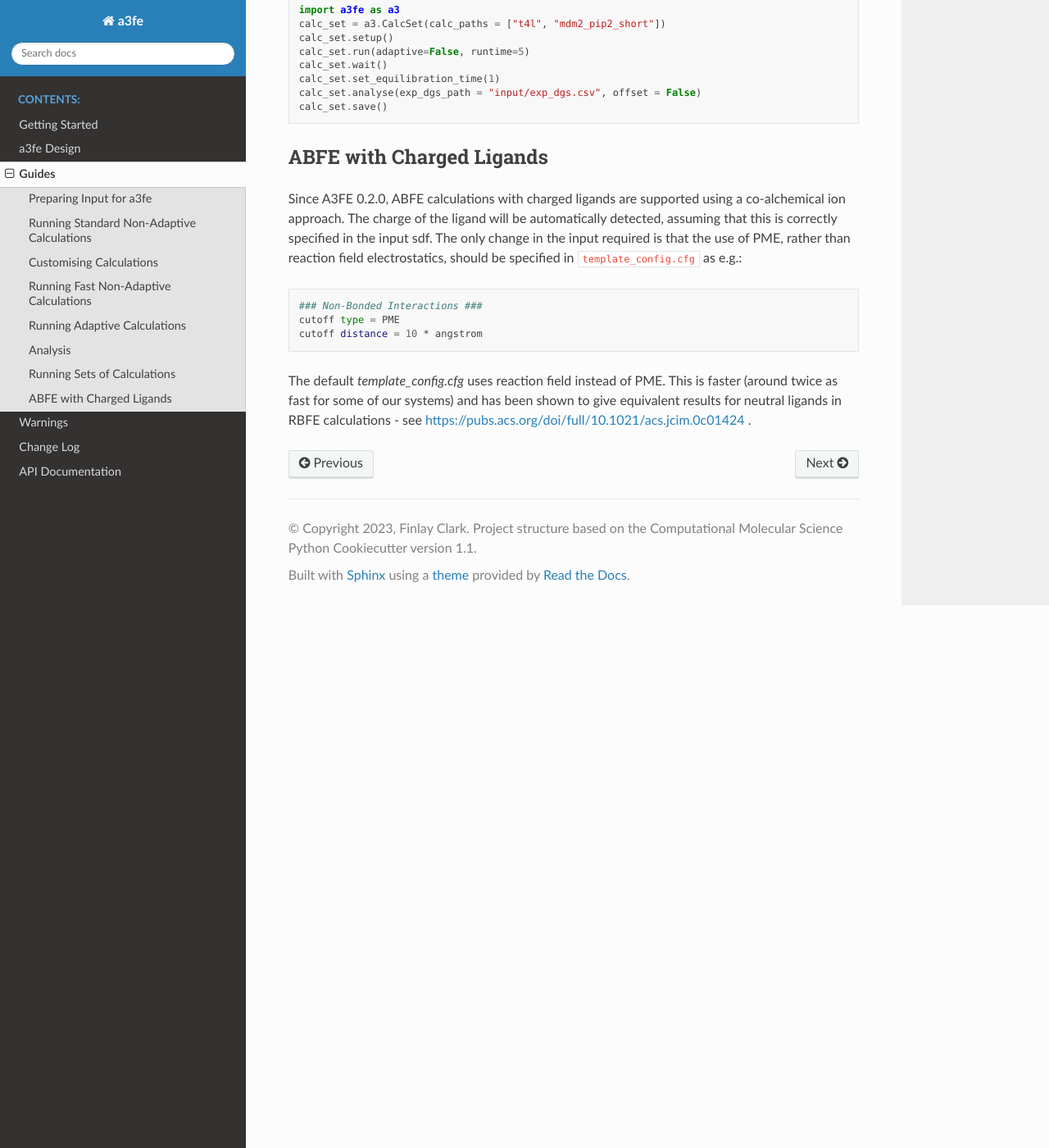
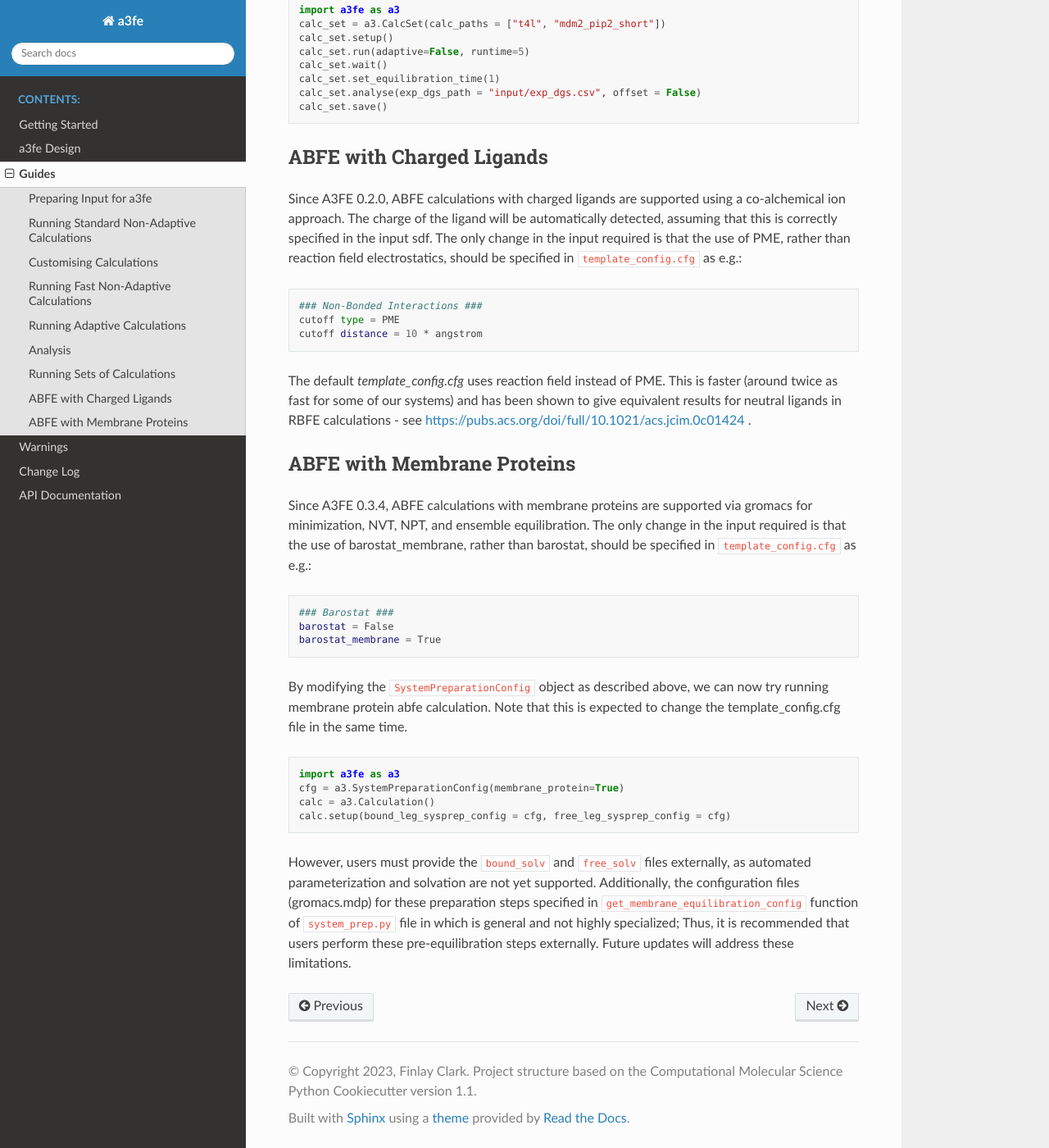
Before and after one commit to michellab/a3fe, a Sphinx documentation site: the page built from docs/guides.rst, in a window 1280 px wide and 1400 px high, scrolled down 6079 px. Shown: the whole window at 82% size. Built offline with Sphinx 7.4.7 and the Read the Docs theme 3.1.0, drawn with Linux system fonts in a browser that asks for light colours.

Commit message:
Some extensive docs for membrane protein

```diff
--- a/docs/guides.rst
+++ b/docs/guides.rst
@@ -277,3 +277,28 @@ Since A3FE 0.2.0, ABFE calculations with charged ligands are supported using a c
     cutoff distance = 10 * angstrom
 
 The default `template_config.cfg` uses reaction field instead of PME. This is faster (around twice as fast for some of our systems) and has been shown to give equivalent results for neutral ligands in RBFE calculations - see https://pubs.acs.org/doi/full/10.1021/acs.jcim.0c01424 .
+
+ABFE with Membrane Proteins
+***************************
+
+Since A3FE 0.3.4, ABFE calculations with membrane proteins are supported via gromacs for minimization, NVT, NPT, and ensemble equilibration. The only change in the input required is that the use of barostat_membrane, rather than barostat, should be specified in ``template_config.cfg`` as e.g.:
+
+.. code-block:: bash
+
+    ### Barostat ###
+    barostat = False
+    barostat_membrane = True
+
+By modifying the ``SystemPreparationConfig`` object as described above, we can now try running membrane protein abfe calculation.
+Note that this is expected to change the template_config.cfg file in the same time.
+
+.. code-block:: python
+
+    import a3fe as a3
+    cfg = a3.SystemPreparationConfig(membrane_protein=True)
+    calc = a3.Calculation()
+    calc.setup(bound_leg_sysprep_config = cfg, free_leg_sysprep_config = cfg)
+
+However, users must provide the ``bound_solv`` and ``free_solv`` files externally, as automated parameterization and solvation are not yet supported.
+Additionally, the configuration files (gromacs.mdp) for these preparation steps specified in ``get_membrane_equilibration_config`` function of ``system_prep.py`` file in which is general and not highly specialized;
+Thus, it is recommended that users perform these pre-equilibration steps externally. Future updates will address these limitations.
--- a/docs/warnings.rst
+++ b/docs/warnings.rst
@@ -1,4 +1,7 @@
 Warnings
 ========
 
- - We do no recommend running ABFE calculations with membrane proteins using the current version of ``a3fe``. This is because SOMD (Sire/ OpenMM Molecular Dynamics, part of Sire) is used for the free energy calculations (after setup with GROMACS), and currently SOMD uses an isotropic barostat. We plan to implement support for ABFE with GROMACS in the future.
+ - ABFE calculations with membrane proteins are supported via GROMACS for minimization, NVT, NPT, and ensemble equilibration.
+   However, the configuration file (gromacs.mdp) used for these preparation steps is general and non-specialized.
+   It is currently recommended that users perform the pre-equilibration procedures externally.
+   Nevertheless, future releases will include support for these steps and we also plan to implement support ABFE calculations with GROMACS in the future.
```
